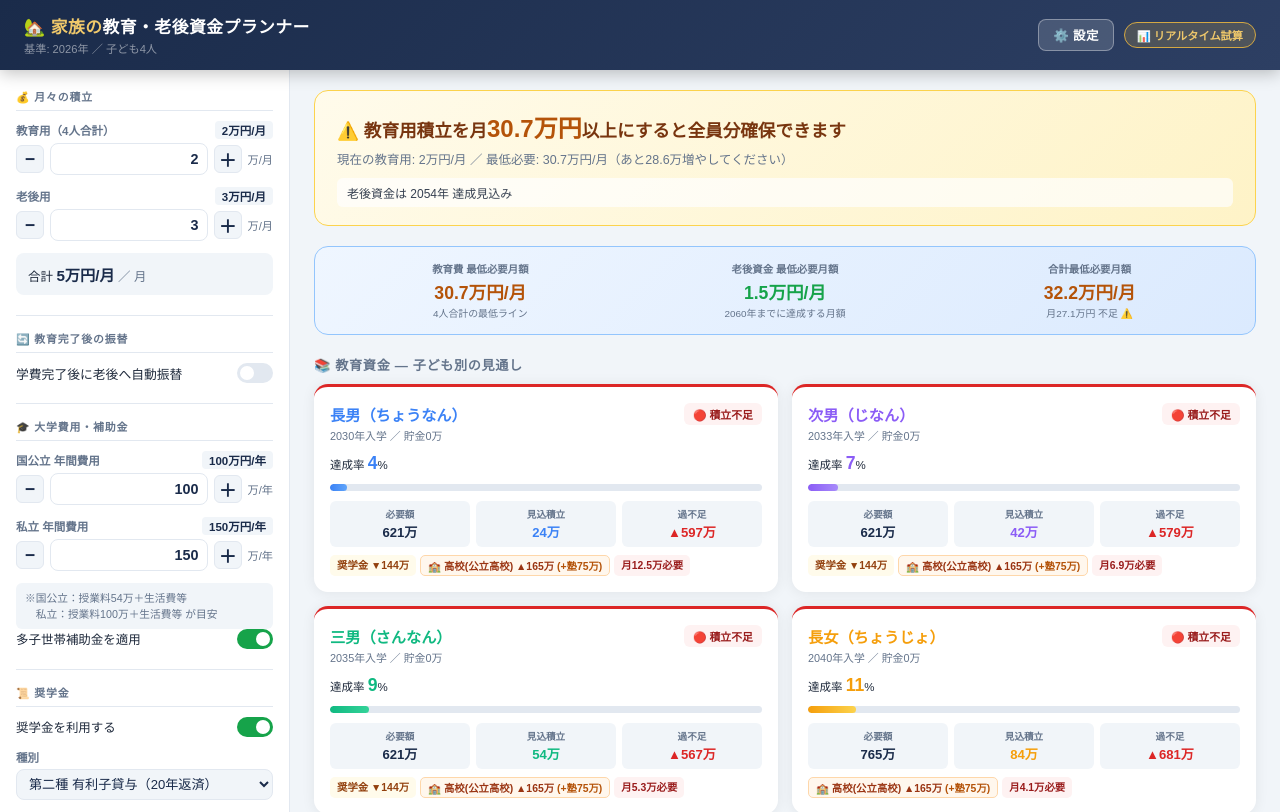
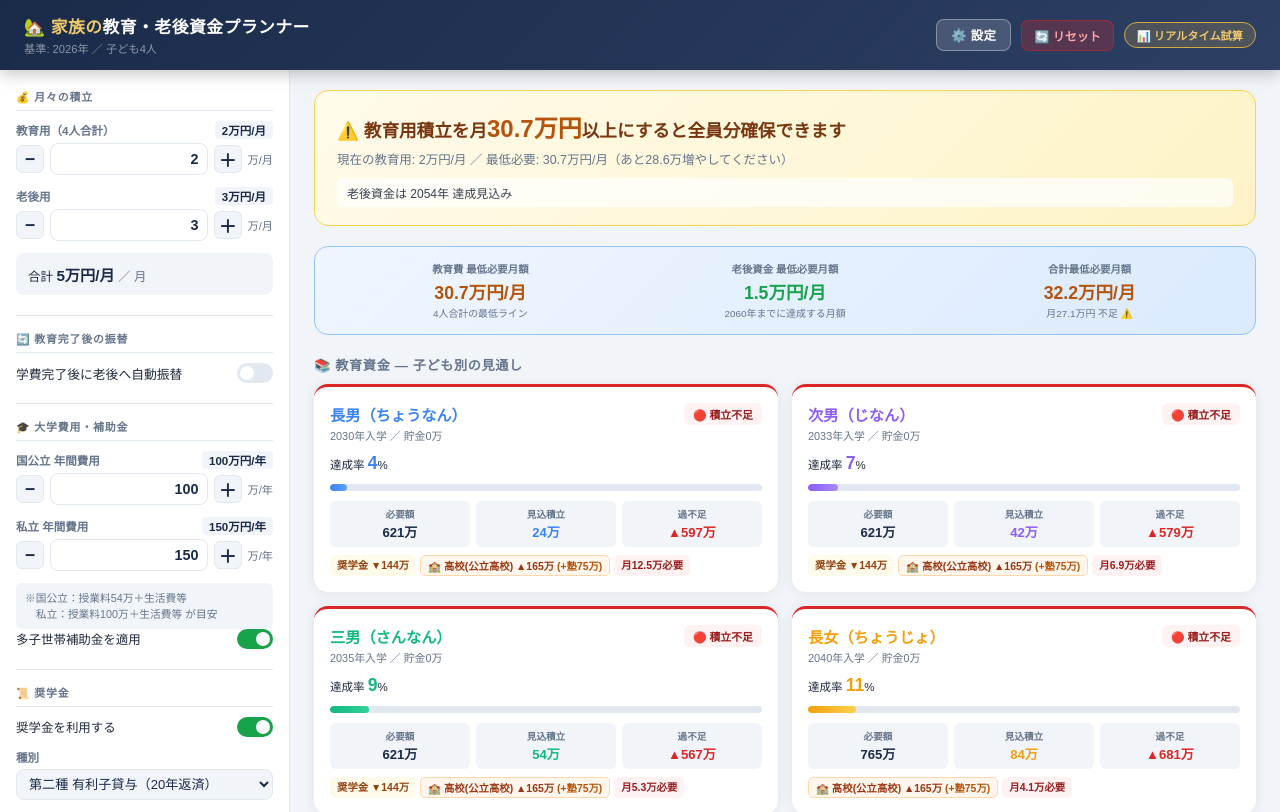
Before and after one commit to naoki679/kazoku-planner, a plain HTML site: page index.html in a window 1280 px wide. Drawn offline with nearby package versions, Linux system fonts and the light colour scheme.

Commit message:
Add files via upload

```diff
--- a/index.html
+++ b/index.html
@@ -224,6 +224,7 @@ input[type=range]{flex:1;height:4px;accent-color:var(--blue);cursor:pointer;}
   </div>
   <div style="display:flex;align-items:center;gap:10px;">
     <button onclick="openCfg()" style="background:rgba(255,255,255,.15);border:1px solid rgba(255,255,255,.35);color:#fff;padding:6px 14px;border-radius:8px;cursor:pointer;font-size:.78rem;font-weight:700;letter-spacing:.03em;transition:background .2s;" onmouseover="this.style.background='rgba(255,255,255,.28)'" onmouseout="this.style.background='rgba(255,255,255,.15)'">⚙️ 設定</button>
+    <button onclick="resetStorage()" style="background:rgba(220,38,38,.25);border:1px solid rgba(220,38,38,.5);color:#fca5a5;padding:6px 12px;border-radius:8px;cursor:pointer;font-size:.75rem;font-weight:700;transition:background .2s;" onmouseover="this.style.background='rgba(220,38,38,.45)'" onmouseout="this.style.background='rgba(220,38,38,.25)'">🔄 リセット</button>
     <div class="hd-badge">📊 リアルタイム試算</div>
     <div id="save-badge" style="font-size:.65rem;color:rgba(255,255,255,.45);display:none;">💾 保存済み</div>
   </div>
@@ -2617,6 +2618,15 @@ function loadFromStorage(){
 }
 
 // ============================================================
+// RESET
+// ============================================================
+function resetStorage(){
+  if(!confirm('すべての設定を初期値に戻しますか？\n（入力した名前・金額・選択肢がリセットされます）')) return;
+  localStorage.removeItem(STORAGE_KEY);
+  location.reload();
+}
+
+// ============================================================
 // MOBILE SIDEBAR
 // ============================================================
 function toggleSidebar(){
```
